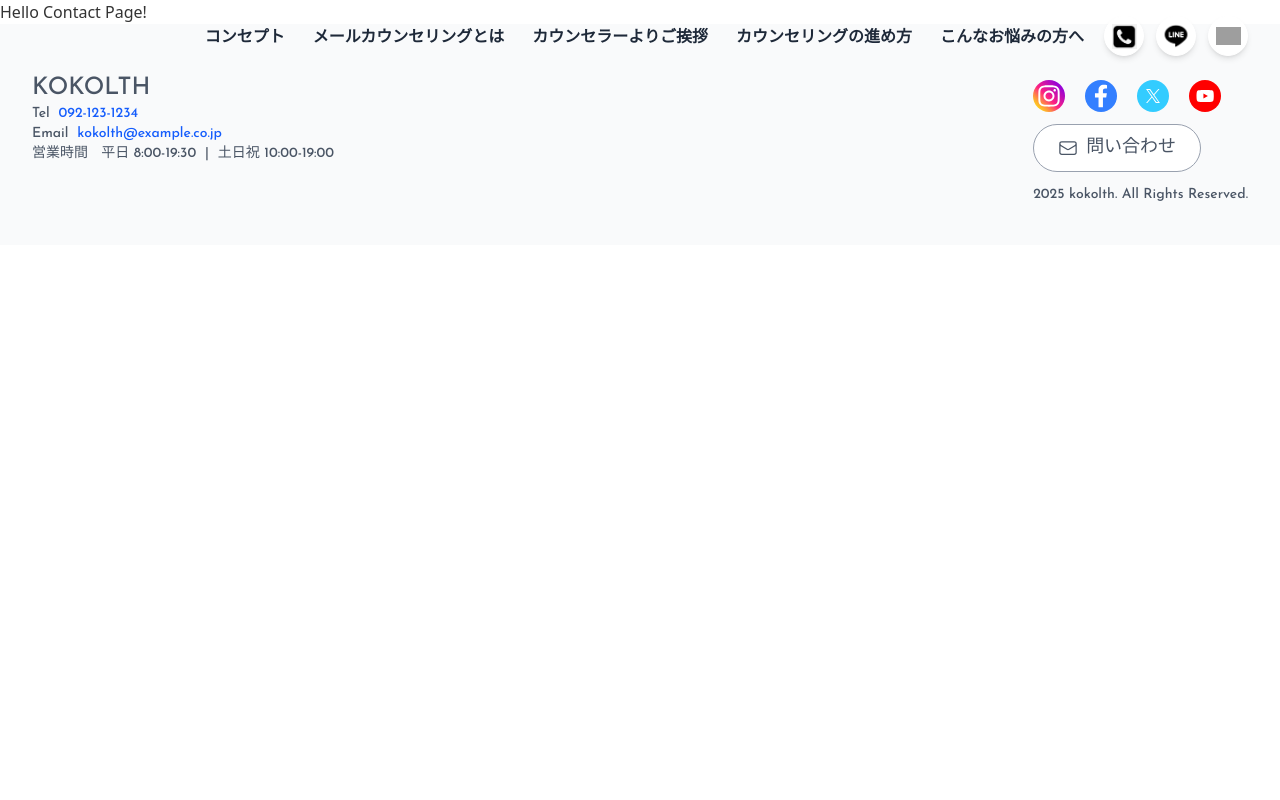
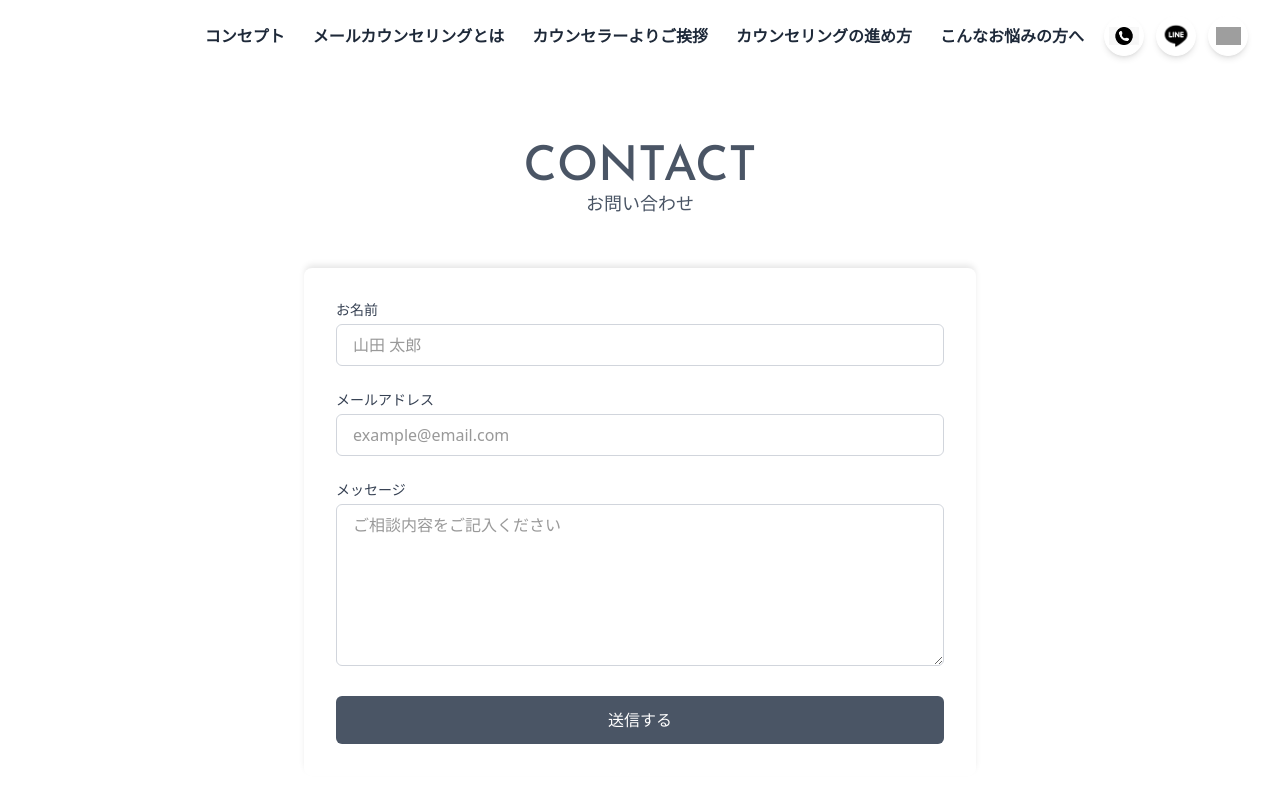
Before and after one commit to topgun0415/kokolth, a Next.js app in the folder my-app/: page /contact in a window 1280 px wide. Shown: the top 800 px of the page. Built offline with nearby package versions, Linux system fonts and the light colour scheme; grey boxes are pictures that could not be loaded; a web font is replaced by a local one.

Commit message:
fix : build fail fixed

```diff
--- a/my-app/src/app/(routes)/contact/page.tsx
+++ b/my-app/src/app/(routes)/contact/page.tsx
@@ -1,11 +1,10 @@
-import type { NextPage } from 'next';
+import React from 'react';
+import ContactSection from '@/app/components/sections/ContactSection';
 
-const Page: NextPage = () => {
+export default function ContactPage() {
   return (
-    <>
-      <h2>Hello Contact Page!</h2>
-    </>
+    <main className='min-h-screen pt-[80px]'>
+      <ContactSection />
+    </main>
   );
-};
-
-export default Page;
+}
--- a/my-app/src/app/components/molecules/Navigation.tsx
+++ b/my-app/src/app/components/molecules/Navigation.tsx
@@ -131,8 +131,8 @@ export const Navigation: React.FC<NavigationProps> = ({
           <NavCircleBtn
             icon='/icons/ios_call_icon.png'
             link='#'
-            width={25}
-            height={25}
+            width={30}
+            height={30}
             altText='電話でお問い合わせ'
           />
           <NavCircleBtn
--- a/my-app/src/app/components/molecules/ProcessCard.tsx
+++ b/my-app/src/app/components/molecules/ProcessCard.tsx
@@ -1,5 +1,5 @@
 'use client';
-import { useState } from 'react';
+import { useState, useEffect, useRef } from 'react';
 import { ChevronDownIcon } from '@heroicons/react/24/solid';
 
 interface AdditionalContent {
@@ -28,6 +28,34 @@ const ProcessCard = () => {
   const [expandedAccordions, setExpandedAccordions] = useState<
     Record<string, boolean>
   >({});
+  const [isVisible, setIsVisible] = useState(false);
+  const cardRef = useRef<HTMLDivElement>(null);
+
+  useEffect(() => {
+    const cardElement = cardRef.current;
+    if (!cardElement) return;
+
+    const observer = new IntersectionObserver(
+      (entries) => {
+        entries.forEach((entry) => {
+          if (entry.isIntersecting) {
+            setTimeout(() => setIsVisible(true), 1000);
+            observer.unobserve(cardElement);
+          }
+        });
+      },
+      {
+        threshold: 0.2,
+        rootMargin: '-50px 0px',
+      }
+    );
+
+    observer.observe(cardElement);
+
+    return () => {
+      observer.disconnect();
+    };
+  }, []);
 
   const toggleAccordion = (id: string) => {
     setExpandedAccordions((prev) => ({
@@ -85,7 +113,11 @@ const ProcessCard = () => {
 
   return (
     <>
-      <div className='w-full max-w-3xl mx-auto shadow-md rounded-lg overflow-hidden'>
+      <div
+        ref={cardRef}
+        className={`w-full max-w-3xl mx-auto shadow-md rounded-lg overflow-hidden transform transition-all duration-1000 ease-out ${
+          isVisible ? 'opacity-100 translate-y-0' : 'opacity-0 translate-y-10'
+        }`}>
         <div className='bg-gray-50  border-gray-200 rounded-lg p-4 md:p-8 relative '>
           <ol className='relative list-none p-0 m-0'>
             {steps.map((step, index) => (
@@ -97,7 +129,7 @@ const ProcessCard = () => {
                     </div>
 
                     {index < steps.length - 1 && (
-                      <div className='w-1 bg-gray-200 h-full absolute left-[23px] top-[56px]'></div>
+                      <div className='w-1 bg-gray-200 h-full absolute left-[23px] top-[48px]'></div>
                     )}
                   </div>
 
--- a/my-app/src/app/components/sections/ContactSection.tsx
+++ b/my-app/src/app/components/sections/ContactSection.tsx
@@ -1,10 +1,145 @@
-import React from 'react';
+'use client';
+import React, { useEffect, useRef, useState } from 'react';
+import { Typography } from '../atoms/Typography';
 
 const ContactSection: React.FC = () => {
+  const [titleVisible, setTitleVisible] = useState(false);
+  const [subtitleVisible, setSubtitleVisible] = useState(false);
+  const sectionRef = useRef<HTMLElement>(null);
+
+  useEffect(() => {
+    const sectionElement = sectionRef.current;
+    if (!sectionElement) return;
+
+    const observer = new IntersectionObserver(
+      (entries) => {
+        entries.forEach((entry) => {
+          if (entry.isIntersecting) {
+            setTimeout(() => setTitleVisible(true), 200);
+            setTimeout(() => setSubtitleVisible(true), 600);
+            observer.unobserve(sectionElement);
+          }
+        });
+      },
+      {
+        threshold: 0.2,
+        rootMargin: '-50px 0px',
+      }
+    );
+
+    observer.observe(sectionElement);
+
+    return () => {
+      observer.disconnect();
+    };
+  }, []);
+
   return (
-    <>
-      <div>ContactSection</div>;
-    </>
+    <section ref={sectionRef} className='py-16 bg-white'>
+      <div className='container mx-auto px-4'>
+        {/* Header Section */}
+        <div className='text-center mb-12'>
+          <div
+            className={`transform transition-all duration-1000 ease-out ${
+              titleVisible
+                ? 'opacity-100 translate-y-0'
+                : 'opacity-0 translate-y-10'
+            }`}>
+            <Typography
+              variant='h2'
+              weight='medium'
+              color='primary'
+              font='josefin'>
+              CONTACT
+            </Typography>
+          </div>
+
+          <div
+            className={`transform transition-all duration-1000 ease-out ${
+              subtitleVisible
+                ? 'opacity-100 translate-y-0'
+                : 'opacity-0 translate-y-10'
+            }`}>
+            <Typography
+              variant='subtitle'
+              weight='medium'
+              color='primary'
+              font='josefin'
+              className='mb-6'>
+              お問い合わせ
+            </Typography>
+          </div>
+        </div>
+
+        {/* Contact Form */}
+        <div className='max-w-2xl mx-auto bg-white rounded-lg shadow-[0_-4px_6px_-1px_rgba(0,0,0,0.1)] p-8'>
+          <form className='space-y-6'>
+            <div>
+              <label
+                htmlFor='name'
+                className='block text-sm font-medium text-gray-700 mb-1'>
+                お名前
+              </label>
+              <input
+                type='text'
+                id='name'
+                name='name'
+                className='w-full px-4 py-2 border border-gray-300 rounded-md focus:ring-2 focus:ring-gray-600 focus:border-transparent'
+                placeholder='山田 太郎'
+              />
+            </div>
+
+            <div>
+              <label
+                htmlFor='email'
+                className='block text-sm font-medium text-gray-700 mb-1'>
+                メールアドレス
+              </label>
+              <input
+                type='email'
+                id='email'
+                name='email'
+                className='w-full px-4 py-2 border border-gray-300 rounded-md focus:ring-2 focus:ring-gray-600 focus:border-transparent'
+                placeholder='example@email.com'
+              />
+            </div>
+
+            <div>
+              <label
+                htmlFor='message'
+                className='block text-sm font-medium text-gray-700 mb-1'>
+                メッセージ
+              </label>
+              <textarea
+                id='message'
+                name='message'
+                rows={6}
+                className='w-full px-4 py-2 border border-gray-300 rounded-md focus:ring-2 focus:ring-gray-600 focus:border-transparent'
+                placeholder='ご相談内容をご記入ください'
+              />
+            </div>
+
+            <button
+              type='submit'
+              className='w-full bg-gray-600 text-white py-3 px-6 rounded-md hover:bg-gray-700 transition-colors duration-200'>
+              送信する
+            </button>
+          </form>
+        </div>
+
+        {/* Contact Information */}
+        <div className='mt-12 text-center'>
+          <Typography variant='body' color='primary' className='mb-4'>
+            メールでのお問い合わせも承っております
+          </Typography>
+          <a
+            href='mailto:contact@example.com'
+            className='text-gray-600 hover:text-gray-800'>
+            kokolth@example.com
+          </a>
+        </div>
+      </div>
+    </section>
   );
 };
 
--- a/my-app/src/app/components/sections/HeroSection.tsx
+++ b/my-app/src/app/components/sections/HeroSection.tsx
@@ -1,6 +1,6 @@
 'use client';
 
-import React, { useState } from 'react';
+import React, { useState, useEffect, useRef } from 'react';
 import { Typography } from '../atoms/Typography';
 import { ChevronDownIcon } from '@heroicons/react/24/solid';
 
@@ -11,10 +11,41 @@ interface HeroSectionProps {
 
 const HeroSection: React.FC<HeroSectionProps> = ({ title, subtitle }) => {
   const [videoError, setVideoError] = useState(false);
+  const [titleVisible, setTitleVisible] = useState(false);
+  const [subtitleVisible, setSubtitleVisible] = useState(false);
+  const sectionRef = useRef<HTMLElement>(null);
+
+  useEffect(() => {
+    const sectionElement = sectionRef.current;
+    if (!sectionElement) return;
+
+    const observer = new IntersectionObserver(
+      (entries) => {
+        entries.forEach((entry) => {
+          if (entry.isIntersecting) {
+            setTimeout(() => setTitleVisible(true), 200);
+            setTimeout(() => setSubtitleVisible(true), 600);
+            observer.unobserve(sectionElement);
+          }
+        });
+      },
+      {
+        threshold: 0.2,
+        rootMargin: '-50px 0px',
+      }
+    );
+
+    observer.observe(sectionElement);
+
+    return () => {
+      observer.disconnect();
+    };
+  }, []);
 
   return (
-    <>
-      <section className='relative h-screen flex items-center justify-center overflow-hidden bg-black'>
+    <section
+      ref={sectionRef}
+      className='relative h-screen flex items-center justify-center overflow-hidden bg-black'>
       {/* Video Background */}
       {!videoError && (
         <video
@@ -33,6 +64,12 @@ const HeroSection: React.FC<HeroSectionProps> = ({ title, subtitle }) => {
 
       {/* Content layer */}
       <div className='relative z-10 text-center px-4 max-w-4xl mb-35'>
+        <div
+          className={`transform transition-all duration-1000 ease-out ${
+            titleVisible
+              ? 'opacity-100 translate-y-0'
+              : 'opacity-0 translate-y-10'
+          }`}>
           <Typography variant='h2' weight='medium' color='white' font='josefin'>
             ココルス
           </Typography>
@@ -45,17 +82,24 @@ const HeroSection: React.FC<HeroSectionProps> = ({ title, subtitle }) => {
             className='text-6xl md:text-7xl lg:text-8xl mb-4'>
             {title}
           </Typography>
+        </div>
 
+        <div
+          className={`transform transition-all duration-1000 ease-out ${
+            subtitleVisible
+              ? 'opacity-100 translate-y-0'
+              : 'opacity-0 translate-y-10'
+          }`}>
           <Typography variant='h2' weight='medium' color='white' font='josefin'>
             {subtitle}
           </Typography>
+        </div>
 
         <div className='absolute top-100 left-1/2 transform -translate-x-1/2'>
           <ChevronDownIcon className='w-8 h-8 text-white animate-bounce' />
         </div>
       </div>
     </section>
-    </>
   );
 };
 
--- a/my-app/src/app/components/sections/ProcessSection.tsx
+++ b/my-app/src/app/components/sections/ProcessSection.tsx
@@ -7,7 +7,6 @@ import { Typography } from '../atoms/Typography';
 const ProcessSection: React.FC = () => {
   const [titleVisible, setTitleVisible] = useState(false);
   const [subtitleVisible, setSubtitleVisible] = useState(false);
-  const [processLinesVisible, setProcessLinesVisible] = useState(false);
   const sectionRef = useRef<HTMLElement>(null);
 
   useEffect(() => {
@@ -20,7 +19,6 @@ const ProcessSection: React.FC = () => {
           if (entry.isIntersecting) {
             setTimeout(() => setTitleVisible(true), 200);
             setTimeout(() => setSubtitleVisible(true), 600);
-            setTimeout(() => setProcessLinesVisible(true), 1000);
 
             observer.unobserve(sectionElement);
           }
```
Also changed, not shown: my-app/public/icons/ios_call_icon.png. Lines whose indentation alone changed are shown as unchanged.
